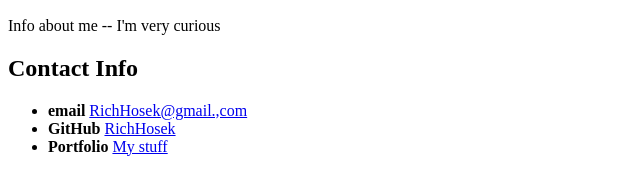
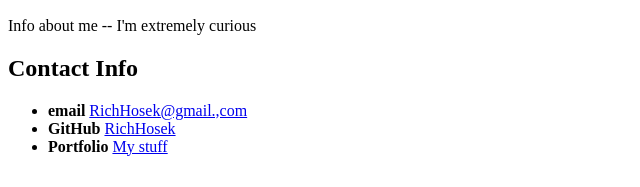
Before and after one commit to richhosek/RichBio, a plain HTML site: page index.html in a window 1280 px wide. Shown: the part 330-517 px from the top of the page, 0-640 px from the left. Drawn offline with Linux system fonts and the light colour scheme.

Commit message:
Update index.html

```diff
--- a/index.html
+++ b/index.html
@@ -10,7 +10,7 @@
     <h1>Student Bio</h1>
     <h2>Rich Hosek</h2>
     <img height="200px" src="https://upload.wikimedia.org/wikipedia/en/d/d8/Curious_George.png">
-    <p>Info about me -- I'm very curious</p>
+    <p>Info about me -- I'm extremely curious</p>
     <h2>Contact Info</h2>
     <ul>
         <li><strong>email</strong> <a href="mailto:richhosek@gmail.com">RichHosek@gmail.,com</a></li>
```
